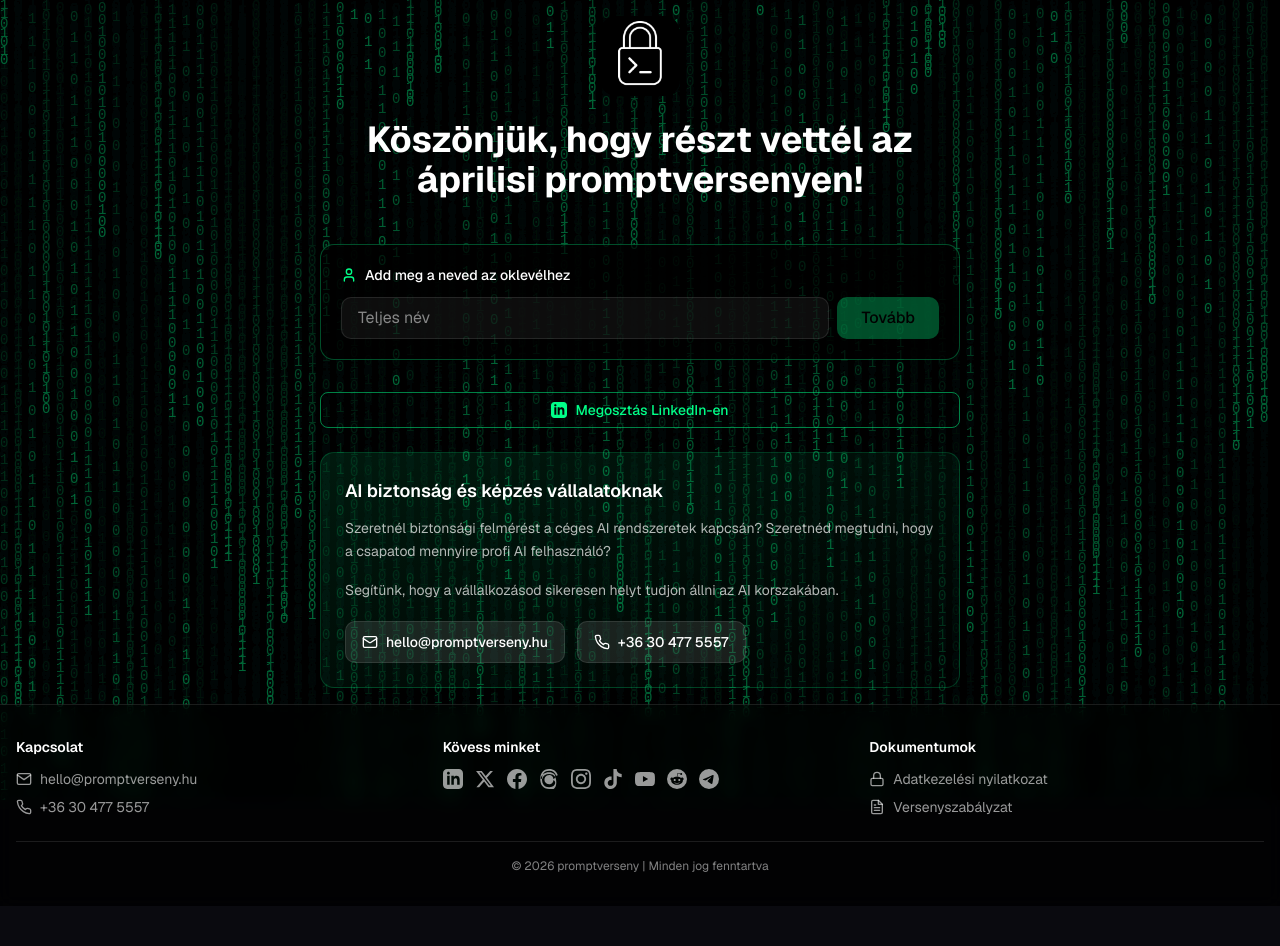
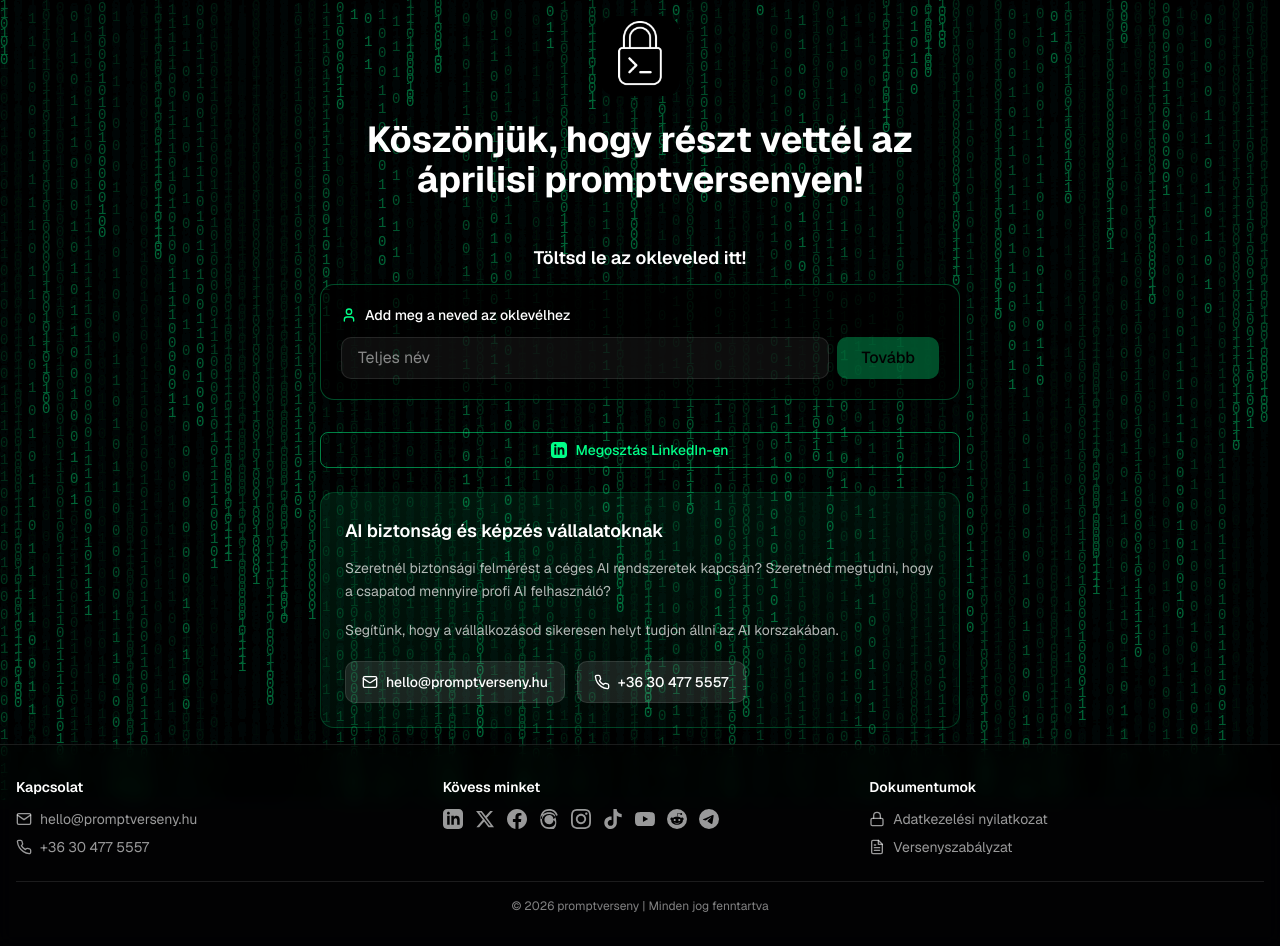
Before and after one commit to Komaxor/ptf-verseny-majus, a Next.js app: page /closed in a window 1280 px wide. Before the commit the page ends 906 px from the top, so only its background shows below. Built offline with nearby package versions, Linux system fonts and the light colour scheme; no server answers.

Commit message:
oklevel itt

```diff
--- a/app/closed/page.tsx
+++ b/app/closed/page.tsx
@@ -201,6 +201,7 @@ export default function ClosedPage() {
 
         {/* Certificate */}
         <div className="mt-8 w-full">
+          <h2 className="text-lg font-semibold text-white mb-3">Töltsd le az okleveled itt!</h2>
           {certReady ? (
             <div className="space-y-3">
               <div className="flex items-center justify-center gap-2 bg-brand/10 border border-brand/20 text-brand px-4 py-3 rounded-xl text-sm font-medium">
--- a/components/game/phase-success.tsx
+++ b/components/game/phase-success.tsx
@@ -373,6 +373,7 @@ export function PhaseSuccess() {
 
         {/* Username input */}
         <div className="mt-8 w-full">
+          <h2 className="text-lg font-semibold text-white mb-3">Töltsd le az okleveled itt!</h2>
           {usernameSaved ? (
             <div className="space-y-3">
               <div className="flex items-center justify-center gap-2 bg-brand/10 border border-brand/20 text-brand px-4 py-3 rounded-xl text-sm font-medium">
```
